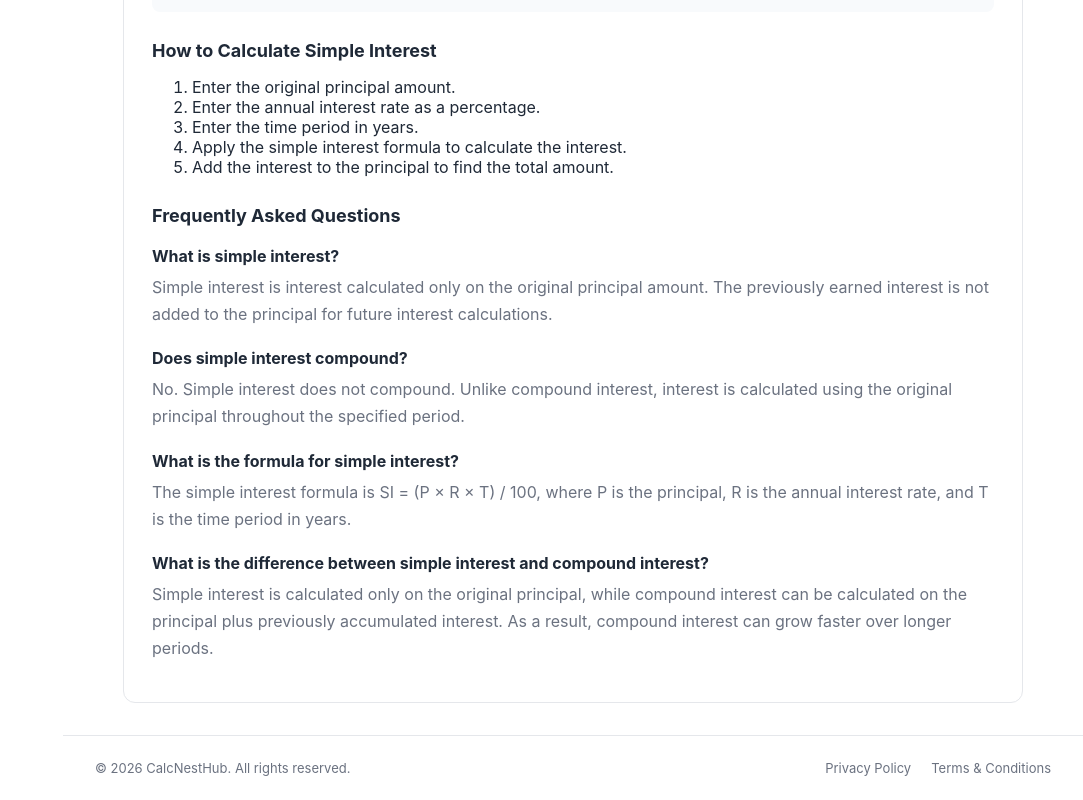
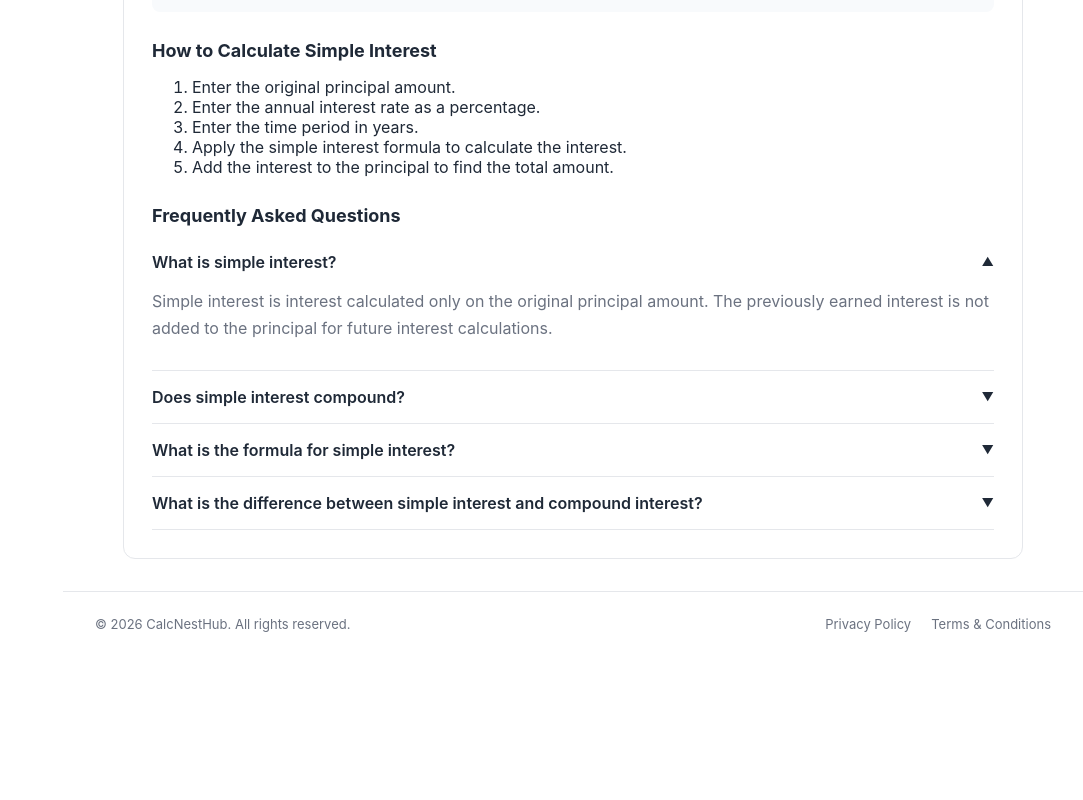
Before and after one commit to karankrish7832/calcnest, a React (Vite) app: page /calculators/simple-interest in a window 1280 px wide. Shown: the part 1507-2307 px from the top of the page, without its empty margins (197-1280 px from the left). After the commit the page ends 2163 px from the top, so only its background shows below. Built offline with nearby package versions, Linux system fonts and the light colour scheme.

Commit message:
Implement Accordion for FAQ section

```diff
--- a/src/calculators/simple-interest/SimpleInterestExplanation.tsx
+++ b/src/calculators/simple-interest/SimpleInterestExplanation.tsx
@@ -1,9 +1,11 @@
+import { useState } from "react";
 import { useTranslation } from "react-i18next";
-
+import Accordion from "../../components/Accordion/Accordion";
 import styles from "./SimpleInterestExplanation.module.css";
 
 const SimpleInterestExplanation = () => {
     const { t } = useTranslation();
+    const [openFaqId, setOpenFaqId] = useState<number | null>(1);
 
     return (
         <article className={styles.explanation}>
@@ -161,53 +163,34 @@ const SimpleInterestExplanation = () => {
                 )}
             </h3>
 
-            <h4>
-                {t(
-                    "calculators.simpleInterest.explanation.faq1Question"
-                )}
-            </h4>
-
-            <p>
-                {t(
-                    "calculators.simpleInterest.explanation.faq1Answer"
-                )}
-            </p>
-
-            <h4>
-                {t(
-                    "calculators.simpleInterest.explanation.faq2Question"
-                )}
-            </h4>
-
-            <p>
-                {t(
-                    "calculators.simpleInterest.explanation.faq2Answer"
-                )}
-            </p>
-
-            <h4>
-                {t(
-                    "calculators.simpleInterest.explanation.faq3Question"
-                )}
-            </h4>
-
-            <p>
-                {t(
-                    "calculators.simpleInterest.explanation.faq3Answer"
-                )}
-            </p>
-
-            <h4>
-                {t(
-                    "calculators.simpleInterest.explanation.faq4Question"
-                )}
-            </h4>
-
-            <p>
-                {t(
-                    "calculators.simpleInterest.explanation.faq4Answer"
-                )}
-            </p>
+            {(
+                t(
+                    "calculators.simpleInterest.explanation.faqs",
+                    {
+                        returnObjects: true,
+                    }
+                ) as {
+                    question: string;
+                    answer: string;
+                    id: number
+                }[]
+            ).map((faq) => (
+                <Accordion
+                    key={faq.question}
+                    title={faq.question}
+                    exclusive
+                    isOpen={openFaqId === faq.id}
+                    onToggle={() =>
+                        setOpenFaqId(
+                            openFaqId === faq.id
+                                ? null
+                                : faq.id
+                        )
+                    }
+                >
+                    <p>{faq.answer}</p>
+                </Accordion>
+            ))}
         </article>
     );
 };
--- /dev/null
+++ b/src/components/Accordion/Accordion.module.css
@@ -0,0 +1,40 @@
+.accordion {
+    border-bottom: 1px solid var(--border-color);
+}
+
+.summary {
+    width: 100%;
+    padding: 16px 0;
+    border: 0;
+    background: transparent;
+    cursor: pointer;
+
+    display: flex;
+    align-items: center;
+    justify-content: space-between;
+
+    font: inherit;
+    font-weight: 600;
+    color: var(--text-primary);
+    text-align: left;
+}
+
+.arrow {
+    font-size: 12px;
+    margin-left: 12px;
+}
+
+.content {
+    max-height: 0;
+    overflow: hidden;
+    opacity: 0;
+
+    transition:
+        max-height 0.3s ease,
+        opacity 0.3s ease;
+}
+
+.open {
+    opacity: 1;
+    padding-bottom: 16px;
+}
--- /dev/null
+++ b/src/components/Accordion/Accordion.tsx
@@ -0,0 +1,95 @@
+import {
+    useEffect,
+    useRef,
+    useState,
+    type ReactNode,
+} from "react";
+
+import styles from "./Accordion.module.css";
+
+interface AccordionProps {
+    title: string;
+    children: ReactNode;
+
+    defaultOpen?: boolean;
+    hoverOpen?: boolean;
+
+    exclusive?: boolean;
+    isOpen?: boolean;
+    onToggle?: () => void;
+}
+
+const Accordion = ({
+    title,
+    children,
+    defaultOpen = false,
+    hoverOpen = false,
+    exclusive = false,
+    isOpen: controlledIsOpen,
+    onToggle,
+}: AccordionProps) => {
+
+    const contentRef = useRef<HTMLDivElement>(null);
+    const [internalIsOpen, setInternalIsOpen] = useState(defaultOpen);
+    const [contentHeight, setContentHeight] = useState(0);
+
+    const isOpen = exclusive ? controlledIsOpen ?? false : internalIsOpen;
+
+    const toggle = () => {
+        if (exclusive) {
+            onToggle?.();
+            return;
+        }
+        setInternalIsOpen((open) => !open);
+    };
+
+    useEffect(() => {
+        if (contentRef.current) {
+            setContentHeight(contentRef.current.scrollHeight);
+        }
+    }, [children]);
+
+    return (
+        <div
+            className={styles.accordion}
+            onMouseEnter={() => {
+                if (hoverOpen && !isOpen) {
+                    toggle();
+                }
+            }}
+            onMouseLeave={() => {
+                if (hoverOpen && isOpen) {
+                    toggle();
+                }
+            }}
+        >
+            <button
+                type="button"
+                className={styles.summary}
+                onClick={toggle}
+            >
+                <span>{title}</span>
+
+                <span className={styles.arrow}>
+                    {isOpen ? "▲" : "▼"}
+                </span>
+            </button>
+
+            <div
+                ref={contentRef}
+                className={`${styles.content} ${
+                    isOpen ? styles.open : ""
+                }`}
+                style={{
+                    maxHeight: isOpen
+                        ? `${contentHeight}px`
+                        : "0px",
+                }}
+            >
+                {children}
+            </div>
+        </div>
+    );
+};
+
+export default Accordion;
--- a/src/i18n/en/calculators/simpleInterest.ts
+++ b/src/i18n/en/calculators/simpleInterest.ts
@@ -98,22 +98,33 @@ const simpleInterest = {
 
         faqTitle: "Frequently Asked Questions",
 
-        faq1Question: "What is simple interest?",
-        faq1Answer:
-            "Simple interest is interest calculated only on the original principal amount. The previously earned interest is not added to the principal for future interest calculations.",
-
-        faq2Question: "Does simple interest compound?",
-        faq2Answer:
-            "No. Simple interest does not compound. Unlike compound interest, interest is calculated using the original principal throughout the specified period.",
-
-        faq3Question: "What is the formula for simple interest?",
-        faq3Answer:
-            "The simple interest formula is SI = (P × R × T) / 100, where P is the principal, R is the annual interest rate, and T is the time period in years.",
-
-        faq4Question:
-            "What is the difference between simple interest and compound interest?",
-        faq4Answer:
-            "Simple interest is calculated only on the original principal, while compound interest can be calculated on the principal plus previously accumulated interest. As a result, compound interest can grow faster over longer periods.",
+        faqs: [
+            {
+                id: 1,
+                question: "What is simple interest?",
+                answer:
+                    "Simple interest is interest calculated only on the original principal amount. The previously earned interest is not added to the principal for future interest calculations.",
+            },
+            {
+                id: 2,
+                question: "Does simple interest compound?",
+                answer:
+                    "No. Simple interest does not compound. Unlike compound interest, interest is calculated using the original principal throughout the specified period.",
+            },
+            {
+                id: 3,
+                question: "What is the formula for simple interest?",
+                answer:
+                    "The simple interest formula is SI = (P × R × T) / 100, where P is the principal, R is the annual interest rate, and T is the time period in years.",
+            },
+            {
+                id: 4,
+                question:
+                    "What is the difference between simple interest and compound interest?",
+                answer:
+                    "Simple interest is calculated only on the original principal, while compound interest can be calculated on the principal plus previously accumulated interest. As a result, compound interest can grow faster over longer periods.",
+            },
+        ],
     },
 };
 
--- a/src/i18n/ta/calculators/simpleInterest.ts
+++ b/src/i18n/ta/calculators/simpleInterest.ts
@@ -14,6 +14,7 @@ const simpleInterest = {
         "விகிதம்",
         "காலம்",
     ],
+
     principalAmount: "முதலீட்டுத் தொகை",
     enterAmount: "தொகையை உள்ளிடவும்",
 
@@ -89,7 +90,8 @@ const simpleInterest = {
         exampleInterest:
             "எளிய வட்டி = ₹40,000",
 
-        exampleTotal: "மொத்தத் தொகை: ₹1,40,000",
+        exampleTotal:
+            "மொத்தத் தொகை: ₹1,40,000",
 
         stepsTitle:
             "எளிய வட்டியை எவ்வாறு கணக்கிடுவது",
@@ -112,29 +114,43 @@ const simpleInterest = {
         faqTitle:
             "அடிக்கடி கேட்கப்படும் கேள்விகள்",
 
-        faq1Question:
+        faqs: [
+            {
+                id: 1,
+                question:
                     "எளிய வட்டி என்றால் என்ன?",
 
-        faq1Answer:
+                answer:
                     "எளிய வட்டி என்பது அசல் முதலீட்டுத் தொகையை மட்டுமே அடிப்படையாகக் கொண்டு கணக்கிடப்படும் வட்டியாகும். ஏற்கனவே கிடைத்த வட்டி எதிர்கால வட்டி கணக்கீடுகளுக்காக அசல் தொகையுடன் சேர்க்கப்படாது.",
+            },
 
-        faq2Question:
+            {
+                id: 2,
+                question:
                     "எளிய வட்டி கூட்டு வட்டியாகுமா?",
 
-        faq2Answer:
+                answer:
                     "இல்லை. எளிய வட்டி கூட்டு வட்டியாகாது. கூட்டு வட்டியைப் போல அல்லாமல், குறிப்பிடப்பட்ட காலம் முழுவதும் அசல் தொகையைப் பயன்படுத்தியே வட்டி கணக்கிடப்படுகிறது.",
+            },
 
-        faq3Question:
+            {
+                id: 3,
+                question:
                     "எளிய வட்டிக்கான சூத்திரம் என்ன?",
 
-        faq3Answer:
+                answer:
                     "எளிய வட்டி சூத்திரம் SI = (P × R × T) / 100. இதில் P என்பது அசல் தொகை, R என்பது வருடாந்திர வட்டி விகிதம் மற்றும் T என்பது ஆண்டுகளில் கால அளவு.",
+            },
 
-        faq4Question:
+            {
+                id: 4,
+                question:
                     "எளிய வட்டிக்கும் கூட்டு வட்டிக்கும் என்ன வித்தியாசம்?",
 
-        faq4Answer:
+                answer:
                     "எளிய வட்டி அசல் தொகையை மட்டுமே அடிப்படையாகக் கொண்டு கணக்கிடப்படுகிறது. கூட்டு வட்டியில் அசல் தொகையுடன் முன்பு சேர்க்கப்பட்ட வட்டியும் கணக்கில் எடுத்துக்கொள்ளப்படலாம். இதனால் நீண்ட காலங்களில் கூட்டு வட்டி வேகமாக அதிகரிக்கக்கூடும்.",
+            },
+        ],
     },
 };
 
```
Lines whose indentation alone changed are shown as unchanged.
